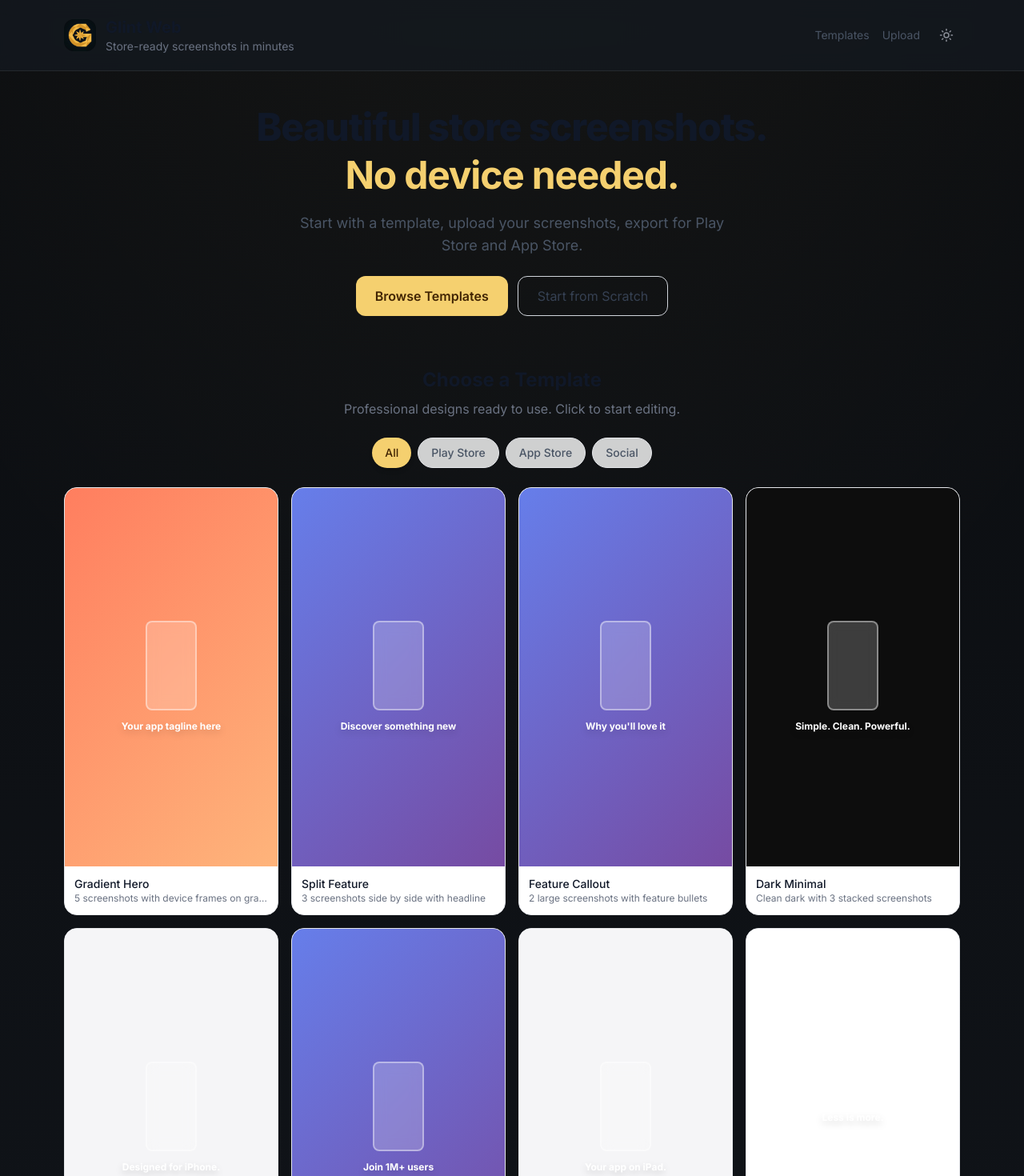
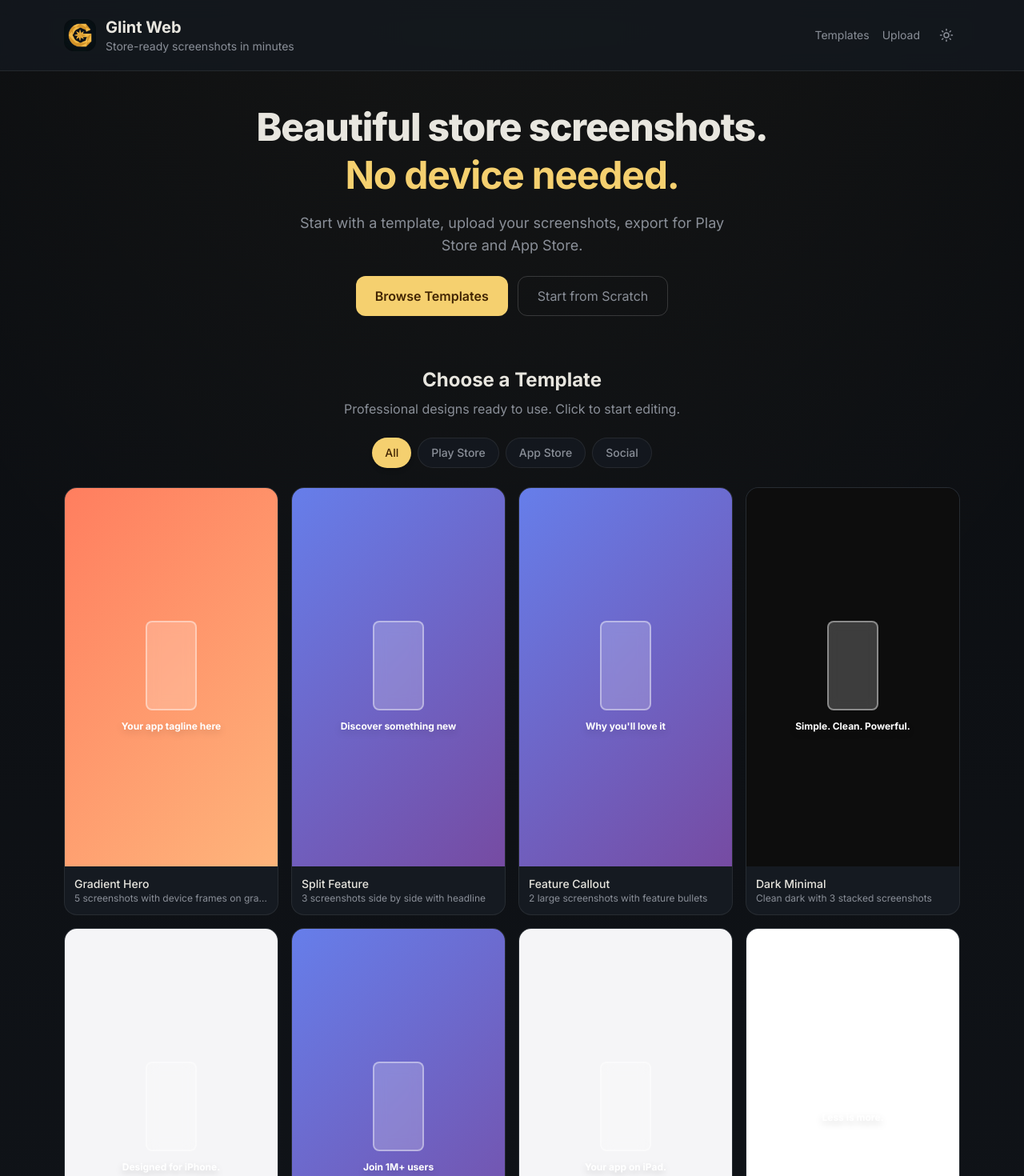
Before and after one commit to Glint-Org/Glint-Web, a React (Vite) app: page / in a window 1280 px wide. Shown: the top 1470 px of the page at 80% size. Built offline with nearby package versions, Linux system fonts and the light colour scheme.

Commit message:
theme: replace hardcoded colors and fix status badges for light mode

```diff
--- a/src/pages/Home.jsx
+++ b/src/pages/Home.jsx
@@ -50,13 +50,13 @@ export default function Home() {
           <div className="flex items-center gap-3">
             <img src="/logo.png" alt="Glint" className="w-10 h-10 rounded-xl" />
             <div>
-              <h1 className="text-xl font-bold text-gray-900">Glint Web</h1>
-              <p className="text-sm text-gray-500">Store-ready screenshots in minutes</p>
+              <h1 className="text-xl font-bold text-glint-text">Glint Web</h1>
+              <p className="text-sm text-glint-text-secondary">Store-ready screenshots in minutes</p>
             </div>
           </div>
           <nav className="flex items-center gap-4 text-sm">
-            <a href="#templates" className="text-gray-600 hover:text-gray-900">Templates</a>
-            <a href="#upload" className="text-gray-600 hover:text-gray-900">Upload</a>
+            <a href="#templates" className="text-glint-text-secondary hover:text-glint-text">Templates</a>
+            <a href="#upload" className="text-glint-text-secondary hover:text-glint-text">Upload</a>
             <button onClick={toggle} className="p-2 rounded-lg hover:bg-glint-surface-2 transition-colors" title={theme === 'dark' ? 'Switch to light mode' : 'Switch to dark mode'}>
               {theme === 'dark' ? <Sun size={18} className="text-glint-text-secondary" /> : <Moon size={18} className="text-glint-text-secondary" />}
             </button>
@@ -66,35 +66,35 @@ export default function Home() {
 
       <main className="max-w-6xl mx-auto px-4 py-10 space-y-16">
         <section className="text-center max-w-3xl mx-auto space-y-4">
-          <h2 className="text-4xl md:text-5xl font-extrabold text-gray-900 tracking-tight leading-tight">
+          <h2 className="text-4xl md:text-5xl font-extrabold text-glint-text tracking-tight leading-tight">
             Beautiful store screenshots.<br />
             <span className="text-glint-accent font-bold">No device needed.</span>
           </h2>
-          <p className="text-gray-600 text-lg max-w-xl mx-auto">
+          <p className="text-glint-text-secondary text-lg max-w-xl mx-auto">
             Start with a template, upload your screenshots, export for Play Store and App Store.
           </p>
           <div className="flex gap-3 justify-center pt-2">
             <button onClick={() => document.getElementById('templates')?.scrollIntoView({ behavior: 'smooth' })} className="px-6 py-3 glint-btn-primary rounded-xl text-base">Browse Templates</button>
-            <button onClick={() => document.getElementById('upload')?.scrollIntoView({ behavior: 'smooth' })} className="px-6 py-3 border border-gray-300 rounded-xl text-base text-gray-700 hover:bg-white/80 transition-colors">Start from Scratch</button>
+            <button onClick={() => document.getElementById('upload')?.scrollIntoView({ behavior: 'smooth' })} className="px-6 py-3 border border-glint-border-strong rounded-xl text-base text-glint-text-secondary hover:bg-glint-surface transition-colors">Start from Scratch</button>
           </div>
         </section>
 
         <section id="templates" className="space-y-6">
           <div className="text-center space-y-2">
-            <h3 className="text-2xl font-bold text-gray-900">Choose a Template</h3>
-            <p className="text-gray-500">Professional designs ready to use. Click to start editing.</p>
+            <h3 className="text-2xl font-bold text-glint-text">Choose a Template</h3>
+            <p className="text-glint-text-secondary">Professional designs ready to use. Click to start editing.</p>
           </div>
           <div className="flex gap-2 justify-center">
             {CATEGORIES.map((cat) => (
               <button key={cat.id} onClick={() => setActiveCategory(cat.id)}
-                className={`px-4 py-2 rounded-full text-sm font-medium transition-all ${activeCategory === cat.id ? 'bg-glint-accent text-glint-text-on-accent shadow-md' : 'bg-white/80 text-gray-600 hover:bg-white border border-gray-200'}`}>
+                className={`px-4 py-2 rounded-full text-sm font-medium transition-all ${activeCategory === cat.id ? 'bg-glint-accent text-glint-text-on-accent shadow-md' : 'bg-glint-surface/80 text-glint-text-secondary hover:bg-glint-surface border border-glint-border'}`}>
                 {cat.label}
               </button>
             ))}
           </div>
           {loading ? (
             <div className="grid grid-cols-2 md:grid-cols-3 lg:grid-cols-4 gap-4">
-              {[...Array(8)].map((_, i) => (<div key={i} className="aspect-[9/16] rounded-2xl bg-white/50 animate-pulse" />))}
+              {[...Array(8)].map((_, i) => (<div key={i} className="aspect-[9/16] rounded-2xl bg-glint-surface/50 animate-pulse" />))}
             </div>
           ) : (
             <div className="grid grid-cols-2 md:grid-cols-3 lg:grid-cols-4 gap-4">
@@ -105,29 +105,29 @@ export default function Home() {
 
         <section id="upload" className="space-y-6">
           <div className="text-center space-y-2">
-            <h3 className="text-2xl font-bold text-gray-900">Or Start from Scratch</h3>
-            <p className="text-gray-500">Upload your screenshots and customize everything.</p>
+            <h3 className="text-2xl font-bold text-glint-text">Or Start from Scratch</h3>
+            <p className="text-glint-text-secondary">Upload your screenshots and customize everything.</p>
           </div>
           <div className="grid md:grid-cols-2 gap-6 max-w-4xl mx-auto">
             <div className="glint-card rounded-2xl p-6">
-              <h4 className="font-semibold text-gray-800 mb-4 flex items-center gap-2">
+              <h4 className="font-semibold text-glint-text mb-4 flex items-center gap-2">
                 <span className="w-6 h-6 rounded-full bg-glint-accent-muted text-glint-accent text-xs flex items-center justify-center font-bold">1</span>
                 Upload Screenshots
               </h4>
               <UploadZone onUpload={handleUpload} />
             </div>
             <div className="glint-card rounded-2xl p-6">
-              <h4 className="font-semibold text-gray-800 mb-4 flex items-center gap-2">
+              <h4 className="font-semibold text-glint-text mb-4 flex items-center gap-2">
                 <span className="w-6 h-6 rounded-full bg-glint-accent-muted text-glint-accent text-xs flex items-center justify-center font-bold">2</span>
                 Import glint_capture Session
               </h4>
               <SessionImporter onImport={handleSessionImport} />
-              <p className="text-xs text-gray-400 mt-3">Folder with session.json + PNGs from glint capture</p>
+              <p className="text-xs text-glint-text-tertiary mt-3">Folder with session.json + PNGs from glint capture</p>
             </div>
           </div>
         </section>
 
-        <footer className="text-center text-sm text-gray-400 py-8 border-t border-gray-200">
+        <footer className="text-center text-sm text-glint-text-tertiary py-8 border-t border-glint-border">
           <p>Part of the <a href="https://github.com/darkmintis/Glint-Org" className="text-glint-accent hover:text-glint-accent-hover">Glint</a> ecosystem</p>
         </footer>
       </main>
@@ -138,7 +138,7 @@ export default function Home() {
 function TemplateCard({ template, onClick }) {
   const bgStyle = getPreviewBg(template);
   return (
-    <button onClick={onClick} className="group text-left rounded-2xl overflow-hidden border border-gray-200 hover:border-glint-accent hover:shadow-lg transition-all bg-white">
+    <button onClick={onClick} className="group text-left rounded-2xl overflow-hidden border border-glint-border hover:border-glint-accent hover:shadow-lg transition-all bg-glint-surface">
       <div className="aspect-[9/16] relative overflow-hidden" style={bgStyle}>
         <div className="absolute inset-0 flex flex-col items-center justify-center p-4">
           {template.layers?.some((l) => l.type === 'device-frame') && (
@@ -152,8 +152,8 @@ function TemplateCard({ template, onClick }) {
         <div className="absolute bottom-0 left-0 right-0 p-3 text-white text-xs font-semibold opacity-0 group-hover:opacity-100 transition-opacity">Use this template</div>
       </div>
       <div className="p-3">
-        <div className="font-medium text-sm text-gray-900 truncate">{template.name}</div>
-        <div className="text-xs text-gray-500 truncate">{template.description}</div>
+        <div className="font-medium text-sm text-glint-text truncate">{template.name}</div>
+        <div className="text-xs text-glint-text-secondary truncate">{template.description}</div>
       </div>
     </button>
   );
```
Also changed, not shown: src/pages/Editor.jsx (+22 -22 lines).
